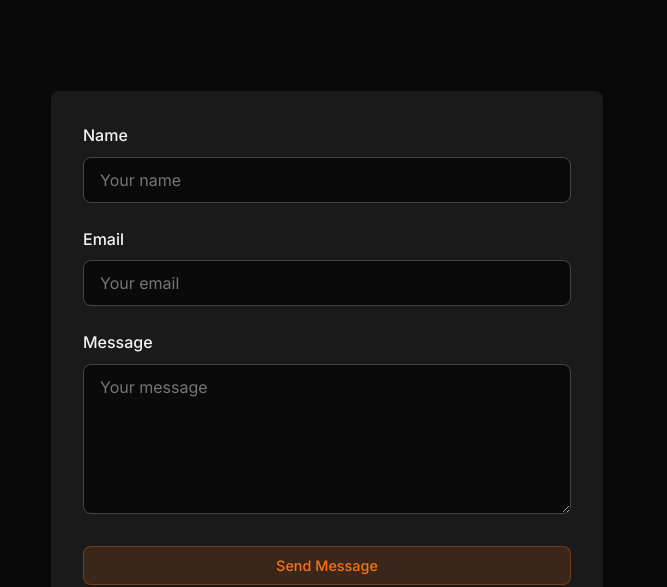
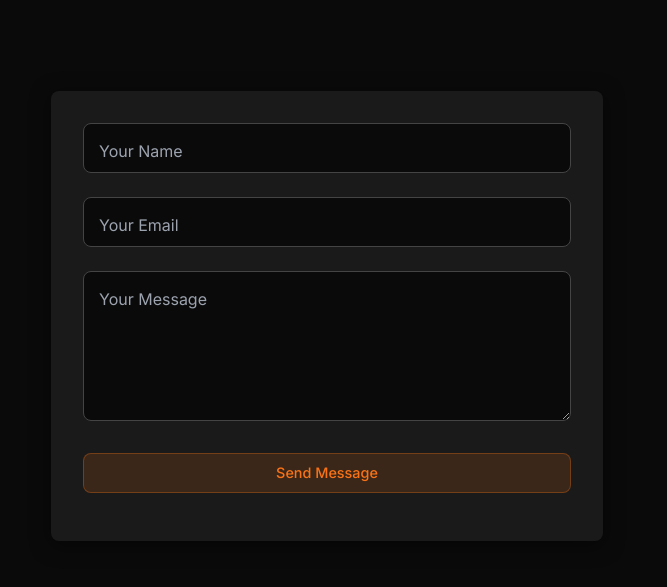
Before and after one commit to tirthesh2001/Portfolio, a website: page index.html in a window 1280 px wide. Shown: the part 6918-7505 px from the top of the page, 613-1280 px from the left. Drawn offline with Linux system fonts and the light colour scheme.

Commit message:
Add lazy loading to footer image, floating labels to contact form, and custom 404 page

```diff
--- a/index.html
+++ b/index.html
@@ -427,16 +427,16 @@
           <input type="hidden" name="from_name" value="Portfolio Site" />
           <input type="checkbox" name="botcheck" class="hidden" style="display:none" />
           <div class="form-group">
-            <label class="form-label" for="name">Name</label>
-            <input type="text" class="form-control" id="name" name="name" placeholder="Your name" required />
+            <input type="text" class="form-control floating-input" id="name" name="name" placeholder=" " required />
+            <label class="form-label floating-label" for="name">Your Name</label>
           </div>
           <div class="form-group">
-            <label class="form-label" for="email">Email</label>
-            <input type="email" class="form-control" id="email" name="email" placeholder="Your email" required />
+            <input type="email" class="form-control floating-input" id="email" name="email" placeholder=" " required />
+            <label class="form-label floating-label" for="email">Your Email</label>
           </div>
           <div class="form-group">
-            <label class="form-label" for="message">Message</label>
-            <textarea class="form-control" id="message" name="message" placeholder="Your message" required></textarea>
+            <textarea class="form-control floating-input" id="message" name="message" placeholder=" " required></textarea>
+            <label class="form-label floating-label" for="message">Your Message</label>
           </div>
           <button type="submit" class="btn btn-primary" id="submitBtn" style="width:100%">
             <span class="btn-text">Send Message</span>
@@ -453,7 +453,7 @@
     <div class="footer-accent"></div>
     <div class="container">
       <div class="footer-row">
-        <a href="#" class="logo"><img src="Assets/firey_duck.png" alt="Tirthesh Patil" class="logo-img" /><span class="logo-text">Tirthesh</span></a>
+        <a href="#" class="logo"><img src="Assets/firey_duck.png" alt="Tirthesh Patil" class="logo-img" loading="lazy" /><span class="logo-text">Tirthesh</span></a>
         <nav class="footer-nav">
           <a href="#about">About</a>
           <a href="#experience">Experience</a>
--- a/styles.css
+++ b/styles.css
@@ -1203,18 +1203,13 @@ section:nth-of-type(even) {
 }
 
 .form-group {
+  position: relative;
   margin-bottom: 1.5rem;
 }
 
-.form-label {
-  display: block;
-  margin-bottom: 0.5rem;
-  font-weight: 500;
-}
-
-.form-control {
+.floating-input {
   width: 100%;
-  padding: 0.75rem 1rem;
+  padding: 1.25rem 1rem 0.5rem;
   background-color: var(--bg-primary);
   border: 1px solid #444;
   border-radius: var(--border-radius);
@@ -1224,13 +1219,31 @@ section:nth-of-type(even) {
   transition: all var(--transition-fast);
 }
 
-.form-control:focus {
+.floating-label {
+  position: absolute;
+  top: 1rem;
+  left: 1rem;
+  font-size: 1rem;
+  color: var(--text-secondary);
+  pointer-events: none;
+  transition: all 0.2s ease;
+  transform-origin: left top;
+}
+
+.floating-input:focus {
   outline: none;
   border-color: var(--accent-primary);
   box-shadow: 0 0 0 3px rgba(249, 115, 22, 0.2);
 }
 
-textarea.form-control {
+.floating-input:focus ~ .floating-label,
+.floating-input:not(:placeholder-shown) ~ .floating-label {
+  top: 0.35rem;
+  font-size: 0.75rem;
+  color: var(--accent-primary);
+}
+
+textarea.floating-input {
   min-height: 150px;
   resize: vertical;
 }
```
Also changed, not shown: 404.html (added, +75 -0 lines).
